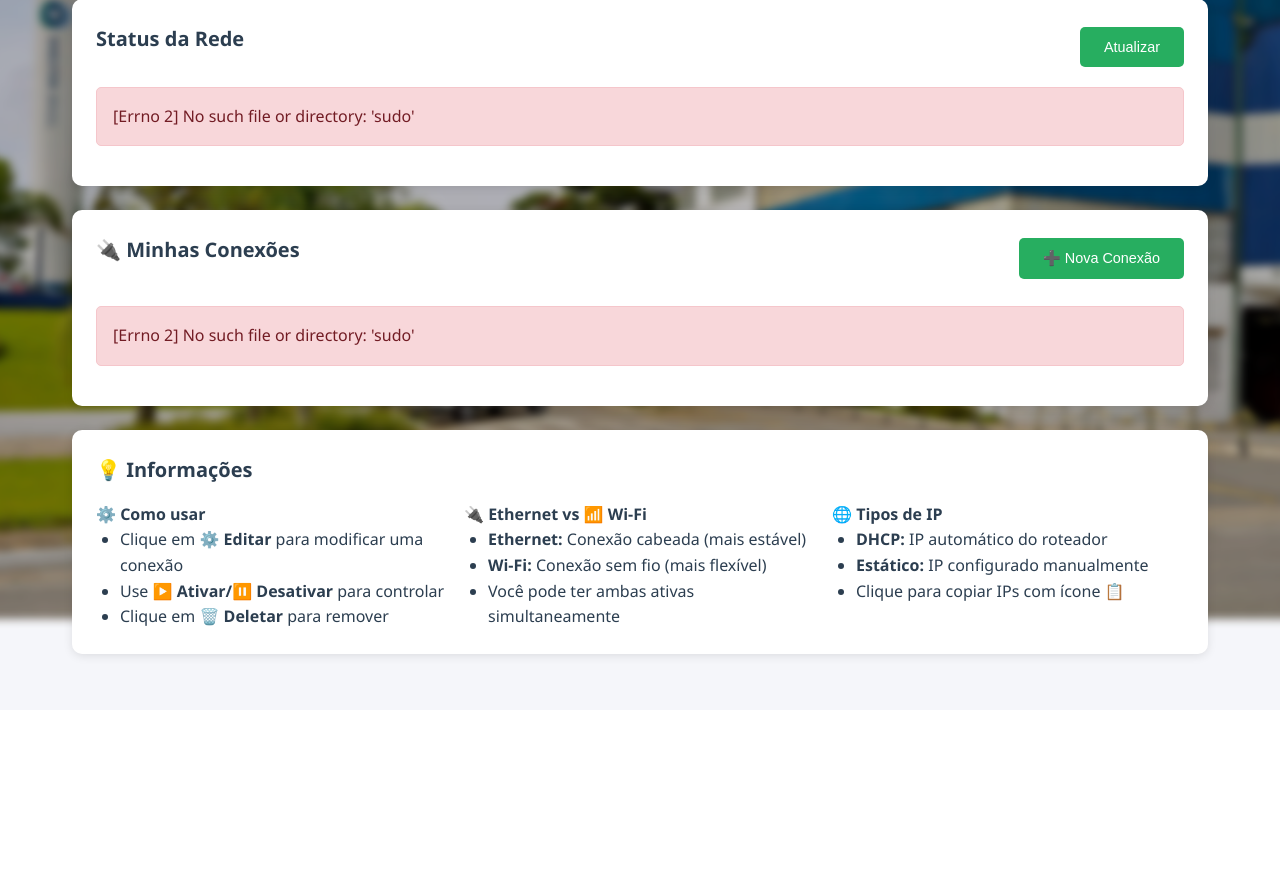
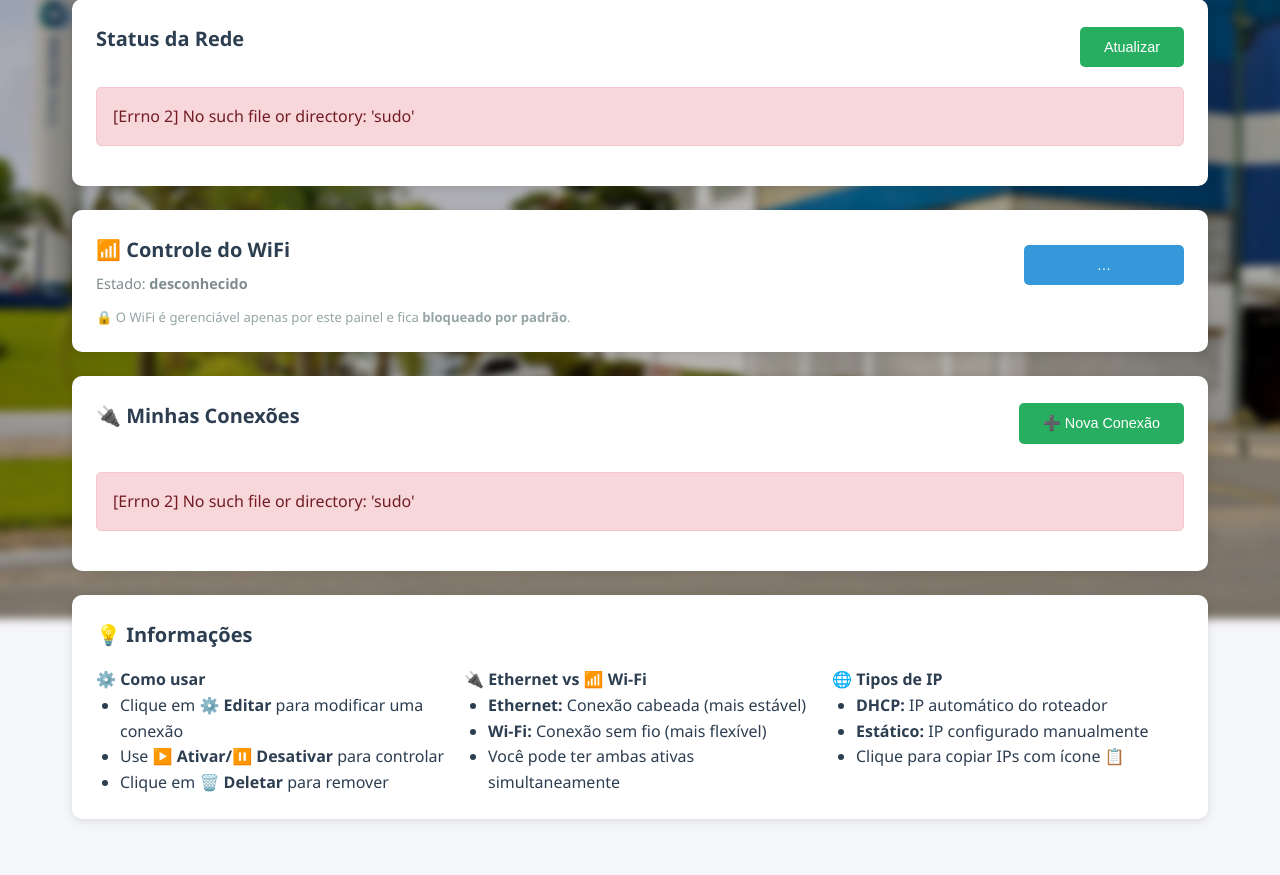
Before and after one commit to victorjoaonull/raspberry-pi-manager, a Flask app: page /network in a window 1280 px wide. Shown: the part 189-1064 px from the top of the page. Before the commit the page ends 851 px from the top, so only its background shows below. Run offline with Flask 3, Linux system fonts and the light colour scheme; the visitor is signed in with stand-in values (Sample User, id 1); parts of the project's set-up code (start-up, migrations or seed data) failed here and were passed over.

Commit message:
WiFi gerenciável apenas pelo serviço (polkit) + controle no app
Hardening de rede:
- install.sh aplica regra polkit (49-pi-manager-nm.rules) que nega acoes do
  NetworkManager a usuarios nao-root; o app age como root via wrapper
- impede desconectar/trocar de rede pelo icone do sistema; so o app gerencia
- politica padrao 'keep': MANTEM a conexao WiFi atual (nao desliga o radio);
  opcional PI_MANAGER_WIFI_DEFAULT=blocked desliga por padrao (com trava)

App:
- endpoint GET/POST /api/network/wifi/radio (ler estado / bloquear / liberar)
- botao 'Bloquear/Liberar WiFi' na tela Rede, com estado ao vivo

Tambem inclui (etapa anterior):
- favoritos com nome customizado (autostart.conf 'url|nome') + correcao do bug
  de preservacao morta e endpoint usando request.get_json

Guard-rails: contrato C11 no validate.sh, notas no CLAUDE.md e README

Co-Authored-By: Claude Opus 4.8 <noreply@anthropic.com>

```diff
--- a/src/app.py
+++ b/src/app.py
@@ -1301,6 +1301,39 @@ def scan_wifi():
     except Exception as e:
         return jsonify({'error': str(e)}), 500
 
+@app.route('/api/network/wifi/radio', methods=['GET', 'POST'])
+def wifi_radio():
+    """Lê e controla o rádio WiFi (bloquear/liberar).
+
+    O WiFi é gerenciável APENAS pelo serviço: a regra polkit nega o controle do
+    NetworkManager a usuários não-root, e o app age como root (via wrapper sudo).
+    GET  -> {'enabled': bool}
+    POST {'enabled': true|false} -> liga/desliga o rádio (nmcli radio wifi on/off)
+    """
+    if not check_auth():
+        return jsonify({'error': 'Não autenticado'}), 401
+    try:
+        if request.method == 'GET':
+            res = run_nmcli(['-t', 'radio', 'wifi'])
+            state = (res.stdout or '').strip()
+            return jsonify({'success': True, 'enabled': state == 'enabled', 'state': state})
+
+        data = request.get_json(silent=True) or {}
+        enabled = bool(data.get('enabled'))
+        action = 'on' if enabled else 'off'
+        res = run_nmcli(['radio', 'wifi', action])
+        if res.returncode != 0:
+            stderr = (res.stderr or '').strip()
+            return jsonify({'error': f'nmcli error: {stderr}'}), 500
+        add_event(f"📶 WiFi {'liberado' if enabled else 'bloqueado'} pelo app")
+        return jsonify({
+            'success': True,
+            'enabled': enabled,
+            'message': 'WiFi liberado' if enabled else 'WiFi bloqueado'
+        })
+    except Exception as e:
+        return jsonify({'error': str(e)}), 500
+
 @app.route('/api/network/configure', methods=['POST'])
 def configure_network():
     if not check_auth():
--- a/src/templates/network.html
+++ b/src/templates/network.html
@@ -379,6 +379,22 @@
             <div id="network-status">
                 <p class="loading">Carregando status da rede<span class="loading-dots"></span></p>
             </div>
+        </div>
+
+        <!-- Controle do WiFi (bloquear/liberar) -->
+        <div class="card">
+            <div style="display: flex; justify-content: space-between; align-items: center; gap: 1rem; flex-wrap: wrap;">
+                <div>
+                    <h2 style="margin: 0;">📶 Controle do WiFi</h2>
+                    <p style="margin: 0.35rem 0 0; color: #7f8c8d; font-size: 0.9rem;">
+                        Estado: <strong id="wifi-radio-state">verificando…</strong>
+                    </p>
+                </div>
+                <button id="wifi-radio-btn" onclick="toggleWifiRadio()" class="btn" style="min-width: 160px;">…</button>
+            </div>
+            <p style="margin: 0.75rem 0 0; color: #95a5a6; font-size: 0.82rem;">
+                🔒 O WiFi é gerenciável apenas por este painel e fica <strong>bloqueado por padrão</strong>.
+            </p>
         </div>
 
         <!-- Conexões Unificadas -->
@@ -980,6 +996,60 @@
         function refreshAll() {
             loadNetworkStatus();
             loadConnections();
+            loadWifiRadio();
+        }
+
+        // ===== CONTROLE DO RÁDIO WIFI (bloquear/liberar) =====
+        function loadWifiRadio() {
+            fetch('/api/network/wifi/radio')
+                .then(r => r.json())
+                .then(data => {
+                    const st = document.getElementById('wifi-radio-state');
+                    const btn = document.getElementById('wifi-radio-btn');
+                    if (!st || !btn) return;
+                    if (!data.success) { st.textContent = 'desconhecido'; return; }
+                    if (data.enabled) {
+                        st.textContent = 'Liberado'; st.style.color = '#27ae60';
+                        btn.textContent = '🔒 Bloquear WiFi'; btn.style.background = '#e74c3c';
+                        btn.dataset.enabled = '1';
+                    } else {
+                        st.textContent = 'Bloqueado'; st.style.color = '#e74c3c';
+                        btn.textContent = '🔓 Liberar WiFi'; btn.style.background = '#27ae60';
+                        btn.dataset.enabled = '0';
+                    }
+                })
+                .catch(() => {
+                    const st = document.getElementById('wifi-radio-state');
+                    if (st) st.textContent = 'erro';
+                });
+        }
+
+        function toggleWifiRadio() {
+            const btn = document.getElementById('wifi-radio-btn');
+            const currentlyEnabled = btn.dataset.enabled === '1';
+            const target = !currentlyEnabled;  // liberado -> bloquear; bloqueado -> liberar
+            const msg = target
+                ? 'Liberar o WiFi?'
+                : 'Bloquear o WiFi? As conexões WiFi ativas vão cair.';
+            if (!confirm(msg)) return;
+            btn.disabled = true;
+            fetch('/api/network/wifi/radio', {
+                method: 'POST',
+                headers: { 'Content-Type': 'application/json' },
+                body: JSON.stringify({ enabled: target })
+            })
+            .then(r => r.json())
+            .then(data => {
+                btn.disabled = false;
+                if (data.success) {
+                    showMessage(data.message || 'OK', 'success');
+                    loadWifiRadio();
+                    loadConnections();
+                } else {
+                    showMessage('Erro: ' + (data.error || ''), 'error');
+                }
+            })
+            .catch(err => { btn.disabled = false; showMessage('Erro: ' + err, 'error'); });
         }
 
         function showMessage(message, type) {
@@ -1001,6 +1071,7 @@
         document.addEventListener('DOMContentLoaded', function() {
             loadNetworkStatus();
             loadConnections();
+            loadWifiRadio();
         });
 
         // Fechar modal ao clicar fora
```
Also changed, not shown: CLAUDE.md (+11 -0 lines), README.md, 2 other files.
